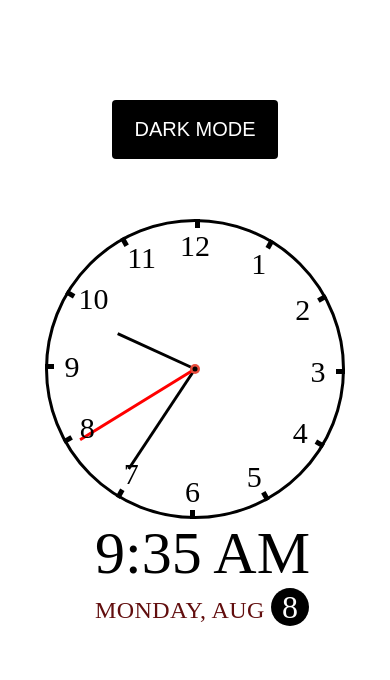
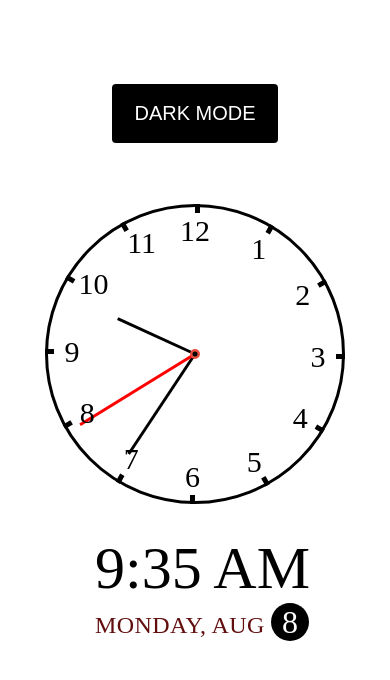
Before and after one commit to pRostok/Clock, a plain HTML site: page index.html in a window 390 px wide. Drawn offline with Linux system fonts and the light colour scheme.

Commit message:
apply styling, add responsivness

```diff
--- a/script.js
+++ b/script.js
@@ -19,7 +19,6 @@ toggle.addEventListener('click', (e) => {
         e.target.innerHTML = 'Light mode'
     }
 })
-
 
 function setTime() {
     const time = new Date();
--- a/style.css
+++ b/style.css
@@ -44,6 +44,20 @@ body {
     text-transform: uppercase;
 }
 
+@media (max-height: 896px) {
+    .toggle {
+        top: 10%;
+    }
+
+}
+
+@media (max-height: 667px) {
+    .toggle {
+        top: 3.5%;
+    }
+}
+
+
 button .circle {
     position: absolute;
     background-color: rgb(236, 0, 0);
@@ -53,7 +67,6 @@ button .circle {
     transform: translate(-50%, -50%) scale(0);
     animation: scale .5s ease-out;
 }
-
 
 @keyframes scale {
     to {
@@ -134,6 +147,7 @@ button .circle {
 .time {
     font-size: 60px;
     margin-left: 50px;
+    margin-top: 30px;
 }
 
 .date {
@@ -143,7 +157,6 @@ button .circle {
     text-transform: uppercase;
     margin-left: 50px;
 }
-
 
 .date .circle {
     background-color: var(--primary-color);
@@ -159,8 +172,6 @@ button .circle {
     font-size: 32px;
 }
 
-
-
 .line {
     width: 5px;
     height: 9px;
@@ -174,36 +185,47 @@ button .circle {
 .line:nth-child(1) {
     transform: translateY(-150px);
 }
+
 .line:nth-child(2) {
     transform: translateY(-150px) rotateZ(calc(360deg / 12));
 }
+
 .line:nth-child(3) {
     transform: translateY(-150px) rotateZ(calc(2 * 360deg / 12));
 }
+
 .line:nth-child(4) {
     transform: translateY(-150px) rotateZ(calc(3 * 360deg / 12));
 }
+
 .line:nth-child(5) {
     transform: translateY(-150px) rotateZ(calc(4 * 360deg / 12));
 }
+
 .line:nth-child(6) {
     transform: translateY(-150px) rotateZ(calc(5 * 360deg / 12));
 }
+
 .line:nth-child(7) {
     transform: translateY(-150px) rotateZ(calc(6 * 360deg / 12));
 }
+
 .line:nth-child(8) {
     transform: translateY(-150px) rotateZ(calc(7 * 360deg / 12));
 }
+
 .line:nth-child(9) {
     transform: translateY(-150px) rotateZ(calc(8 * 360deg / 12));
 }
+
 .line:nth-child(10) {
     transform: translateY(-150px) rotateZ(calc(9 * 360deg / 12));
 }
+
 .line:nth-child(11) {
     transform: translateY(-150px) rotateZ(calc(10 * 360deg / 12));
 }
+
 .line:nth-child(12) {
     transform: translateY(-150px) rotateZ(calc(11 * 360deg / 12));
 }
@@ -263,10 +285,12 @@ button .circle {
     content: '9';
     transform: rotateZ(calc(-9 * 360deg / 12));
 }
+
 .line:nth-child(11)::after {
     content: '10';
     transform: rotateZ(calc(-10 * 360deg / 12));
 }
+
 .line:nth-child(12)::after {
     content: '11';
     transform: rotateZ(calc(-11 * 360deg / 12));
```
Also changed, not shown: index.html (+0 -5 lines).
